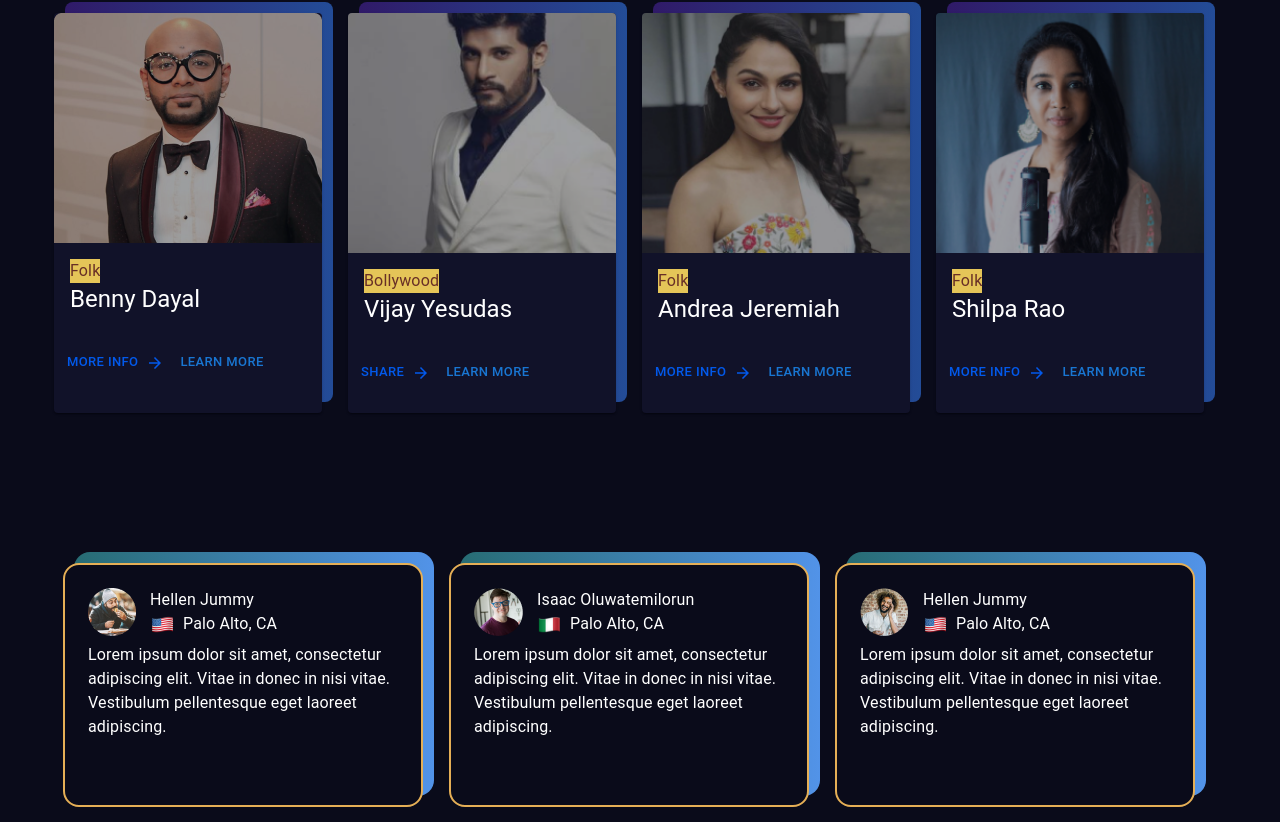
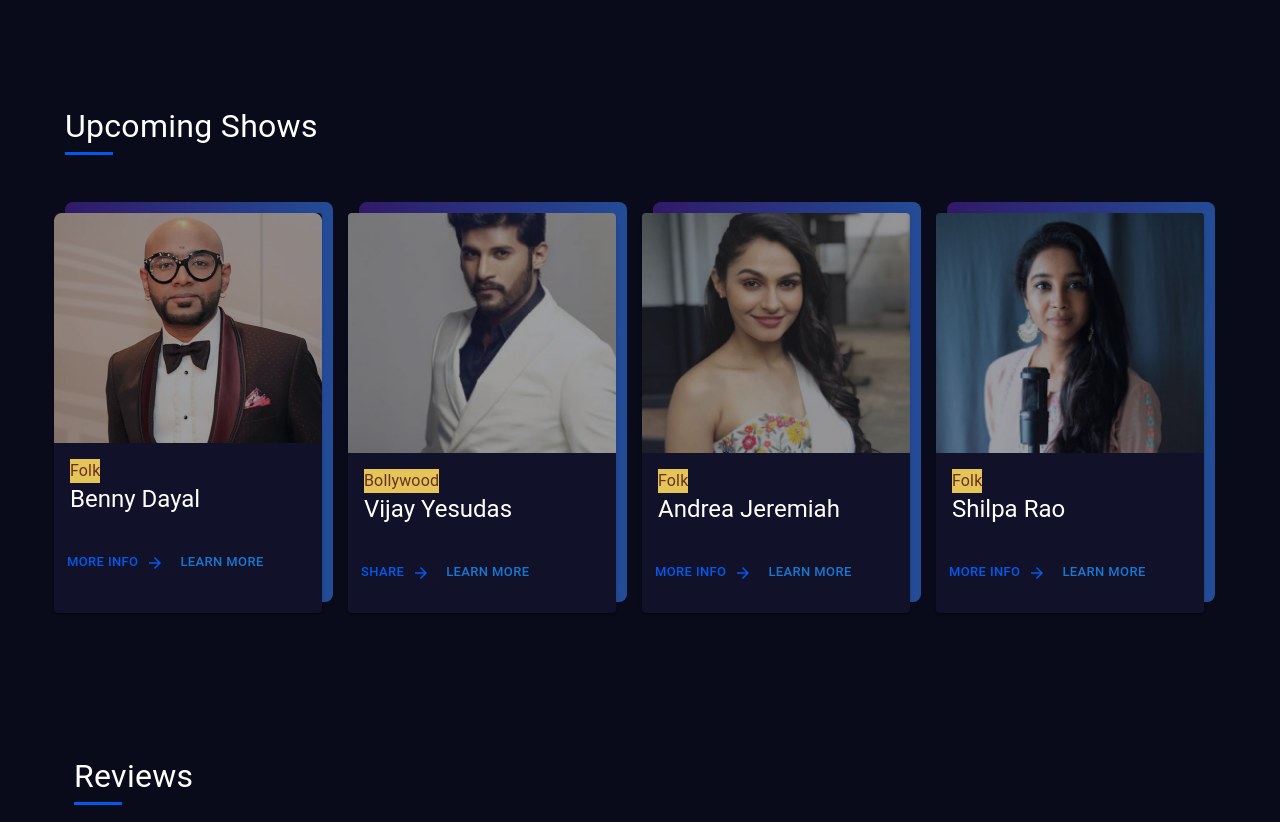
Before and after one commit to NurulIslam-EEE/Homejam, a React (Create React App) app: page / in a window 1280 px wide. Shown: the part 938-1760 px from the top of the page. Built offline with nearby package versions, Linux system fonts and the light colour scheme.

Commit message:
review section updated

```diff
--- a/src/components/Reviews/Reviews.js
+++ b/src/components/Reviews/Reviews.js
@@ -15,10 +15,11 @@ const Reviews = () => {
     const useStyle = makeStyles({
         reviewSection: {
             width: '100%',
-            height: '370px',
+            height: '470px',
             background: '#0A0B1A',
             display: 'flex',
             justifyContent: 'center',
+            paddingBottom: '100px'
 
 
         },
@@ -29,7 +30,7 @@ const Reviews = () => {
             gridColumnGap: '26px',
             background: '#0A0B1A',
             maxWidth: '1300px !important',
-
+            position: 'relative',
             overflowX: 'scroll',
             overflowY: 'hidden',
             '&::-webkit-scrollbar': {
@@ -57,11 +58,19 @@ const Reviews = () => {
             color: '#FFFFFF',
 
 
+        },
+        underLineShow: {
+            width: '48px',
+            height: '3px',
+            position: 'absolute',
+            top: '50px',
+            left: '50px',
+            background: '#0259Eb'
         }
     });
     const {
         reviewContainer,
-        reviewCard, reviewBg, reviewSection
+        reviewCard, reviewBg, reviewSection, underLineShow
     } = useStyle();
     return (
         <Box className={reviewSection}>
@@ -165,6 +174,12 @@ const Reviews = () => {
 
                     </Box>
                 </Box>
+                <Typography sx={{ color: 'white', position: 'absolute', padding: '0 50px', fontSize: '32px', top: '0' }}>
+                    Reviews
+                </Typography>
+                <Box className={underLineShow}>
+
+                </Box>
 
             </Box>
         </Box>
--- a/src/components/UpcomingShows/UpcomingShows.js
+++ b/src/components/UpcomingShows/UpcomingShows.js
@@ -20,19 +20,21 @@ const UpcomingShows = () => {
     const useStyle = makeStyles({
         cardSection: {
             width: '100%',
-            height: '500px',
+            height: '800px',
             background: '#0A0B1A',
             display: 'flex',
             justifyContent: 'center',
+            padding: '150px 0'
         },
         cardContainer: {
 
             display: 'grid',
             padding: '50px',
+            paddingTop: '100px',
             gridTemplateColumns: 'repeat(4,1fr)',
             gridColumnGap: '26px',
             maxWidth: '1300px',
-
+            height: '550px',
 
             position: 'relative',
             overflowX: 'scroll',
@@ -57,11 +59,19 @@ const UpcomingShows = () => {
             height: '400px',
             borderRadius: '8px',
 
+        },
+        underLine: {
+            width: '48px',
+            height: '3px',
+            position: 'absolute',
+            top: '50px',
+            left: '50px',
+            background: '#0259Eb'
         }
 
     })
     const {
-        cardContainer, cardSection, showBg, showCard
+        cardContainer, cardSection, showBg, showCard, underLine
     } = useStyle();
     return (
 
@@ -165,9 +175,12 @@ const UpcomingShows = () => {
 
 
 
-                <Typography sx={{ color: 'white', position: 'absolute', padding: '0 50px', fontSize: '32px' }}>
+                <Typography sx={{ color: 'white', position: 'absolute', padding: '0 50px', fontSize: '32px', top: '0' }}>
                     Upcoming Shows
                 </Typography>
+                <Box className={underLine}>
+
+                </Box>
             </Box>
         </Box>
 
```
